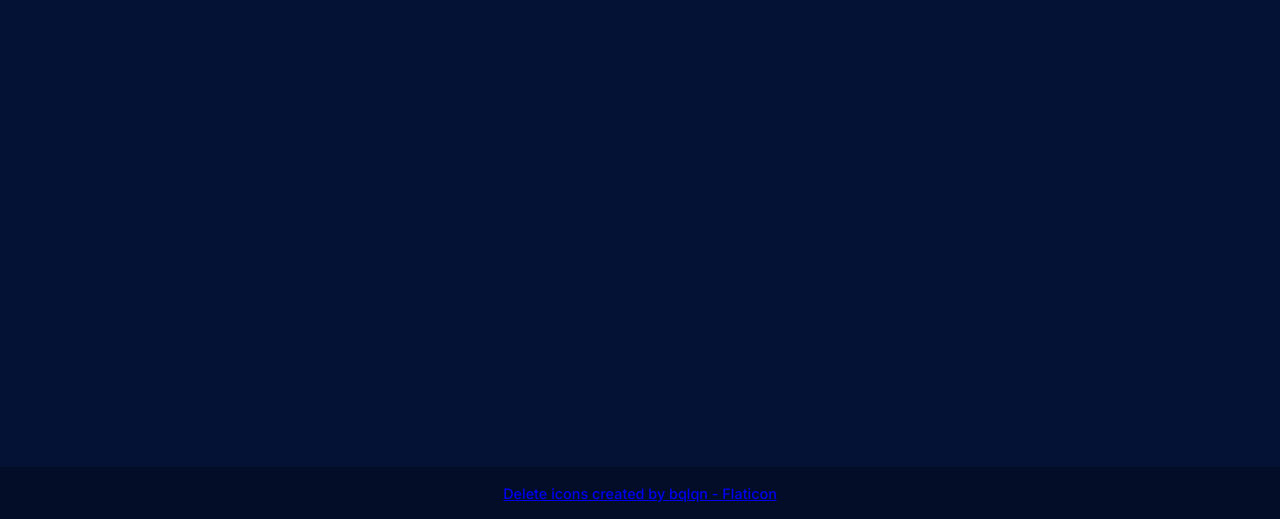
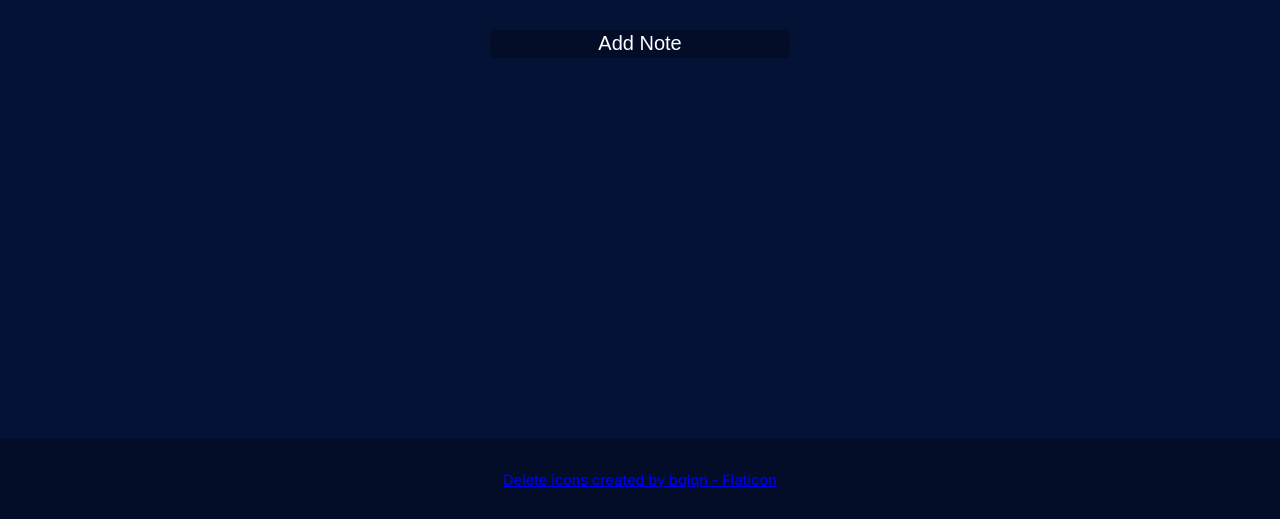
Before and after one commit to Zach39908/Calendar-Notes, a plain HTML site: page pages/day.html in a window 1280 px wide. Shown: the part 281-800 px from the top of the page. Drawn offline with Linux system fonts and the light colour scheme.

Commit message:
Optimize input tile layout using grid instead of flexbox

```diff
--- a/pages/day.html
+++ b/pages/day.html
@@ -13,7 +13,7 @@
 </head>
 <body>
 
-    <section class="page">
+    <section class="page daily">
         <header>
             <input type="search" name="searchNotes" placeholder="Search Notes" autocomplete="off">
             <ul class="dropdown"></ul>
--- a/scripts/day.js
+++ b/scripts/day.js
@@ -1,3 +1,5 @@
+let noteCount = 1;
+
 function setDateHeading(month, day, weekday) {
     const today = new Date();
     const headingItems = Array.from(document.querySelectorAll('.prevPage'));
--- a/style.css
+++ b/style.css
@@ -30,8 +30,21 @@
     min-height: 100vh;
     min-width: 100vw;
     background-color: var(--bg-dark);
+}
+
+.yearly {
     display: grid;
-    grid-template-rows: 0.1fr 0.1fr 1fr 0.1fr;
+    grid-template-rows: 3.25em 5em 1fr 3.25em;
+}
+
+.monthly {
+    display: grid;
+    grid-template-rows: 3.25em 6em 1fr 3.25em;
+}
+
+.daily {
+    display: grid;
+    grid-template-rows: 3.25em 8em 1fr 3.25em;
 }
 
 header {
@@ -87,6 +100,7 @@
     color: var(--text-heading);
     text-decoration: none;
     justify-self: center;
+    align-self: center;
 }
 
 .yearlyCalendar {
@@ -139,7 +153,11 @@
 
 @media (min-width: 750px) {
     .page {
-        grid-template-rows: 0.3fr 0.1fr 2fr 0.2fr;
+        grid-template-rows: 5em 12.5em 1fr 5em;
+    }
+
+    .daily {
+        grid-template-rows: 5em 12.5em 1fr 5em;
     }
 
     header input {
@@ -192,6 +210,7 @@
     display: flex;
     flex-direction: column;
     align-items: center;
+    justify-content: center;
     padding: 0;
 }
 
@@ -322,16 +341,14 @@
 .notes {
     width: 100%;
     height: 100%;
-    display: flex;
-    justify-content: center;
+    display: grid;
+    grid-template-columns: 1fr 1fr;
+    grid-auto-rows: 10em;
     gap: 0.5em;
-    flex-wrap: wrap;
     overflow: scroll;
 }
 
 .note {
-    width: 7em;
-    height: 5em;
     background-color: var(--bg-light);
     border-radius: 5px;
     padding: 0.5em;
@@ -372,10 +389,10 @@
 @media (min-width: 750px) {
     .addNote {
         width: 15em;
+        margin-top: 0.75em;
     }
 
-    .note {
-        width: 10em;
-        height: 8em;
+    .notes {
+        grid-template-columns: 1fr 1fr 1fr 1fr 1fr;
     }
 }
```
Also changed, not shown: index.html (+1 -1 lines), pages/month.html (+1 -1 lines).
